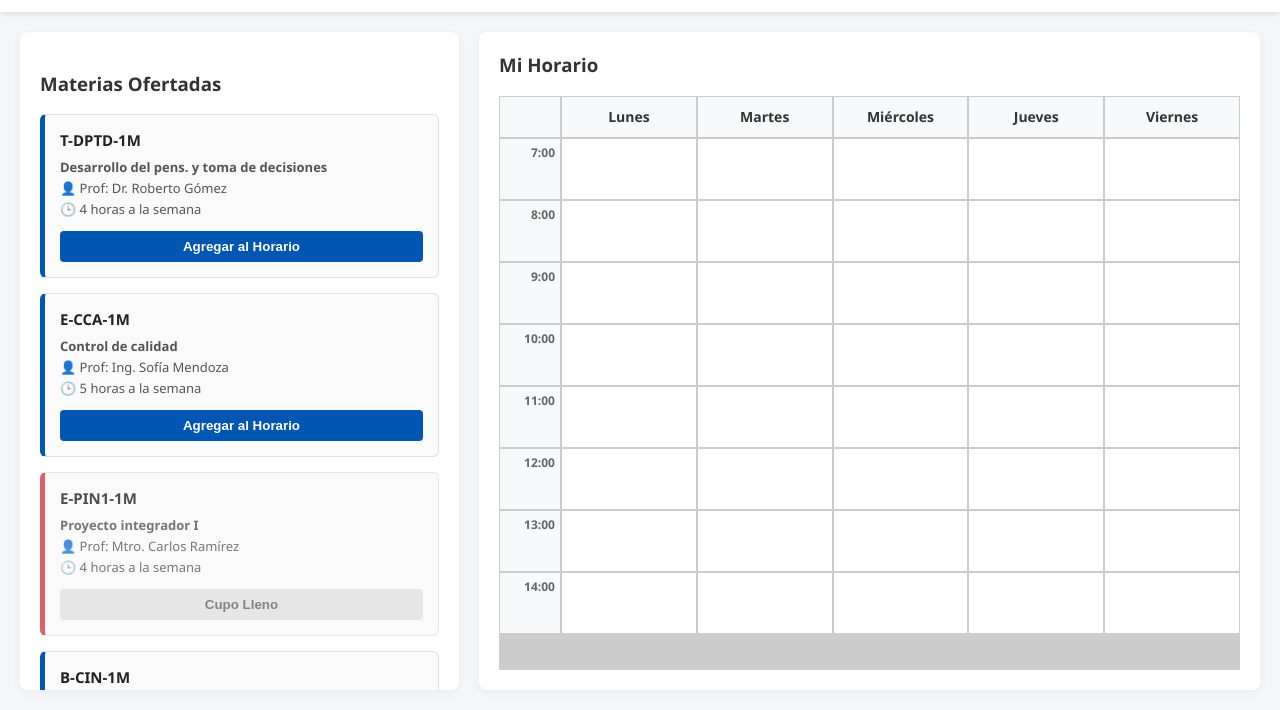
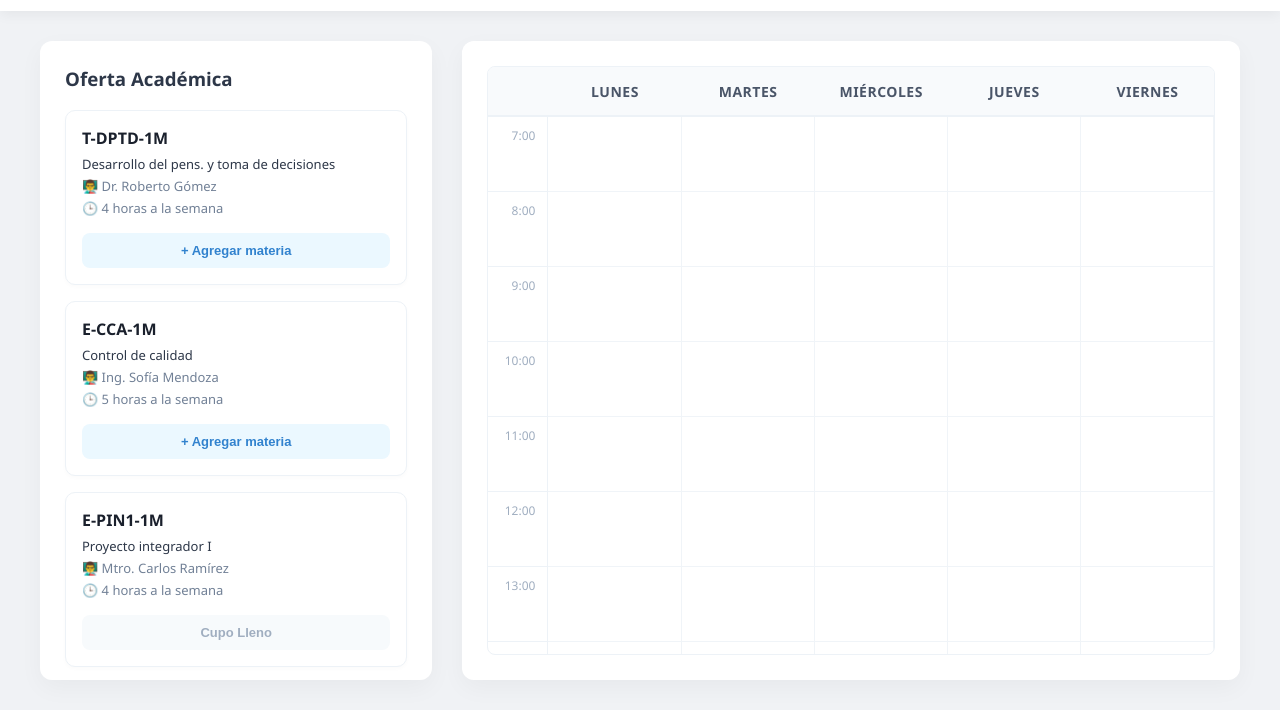
Before and after one commit to xlazal48/xlazal48.github.io, a plain HTML site: page index.html in a window 1280 px wide. Shown: the part 90-800 px from the top of the page. Drawn offline with Linux system fonts and the light colour scheme.

Commit message:
Update index.html

```diff
--- a/index.html
+++ b/index.html
@@ -3,12 +3,12 @@
 <head>
     <meta charset="UTF-8">
     <meta name="viewport" content="width=device-width, initial-scale=1.0">
-    <title>Prototipo - Selección de Horario UPSLP</title>
+    <title>Prototipo V2 - Horario UPSLP</title>
     <style>
         /* ================= ESTILOS GENERALES ================= */
         body {
-            font-family: 'Segoe UI', Tahoma, Geneva, Verdana, sans-serif;
-            background-color: #f4f6f9;
+            font-family: 'Segoe UI', system-ui, -apple-system, sans-serif;
+            background-color: #f0f2f5;
             margin: 0;
             padding: 0;
             color: #333;
@@ -17,72 +17,78 @@
             height: 100vh;
         }
 
-        .top-bar { background-color: #e65c00; height: 15px; width: 100%; }
+        /* Barra UPSLP */
+        .top-bar { background-color: #e65c00; height: 8px; width: 100%; }
 
         .header {
             background: white;
-            padding: 15px 30px;
-            box-shadow: 0 2px 5px rgba(0,0,0,0.1);
+            padding: 20px 40px;
+            box-shadow: 0 4px 12px rgba(0,0,0,0.05);
             display: flex;
             justify-content: space-between;
             align-items: center;
+            z-index: 10;
         }
 
         .main-container {
             display: flex;
             flex: 1;
-            padding: 20px;
-            gap: 20px;
+            padding: 30px 40px;
+            gap: 30px;
             overflow: hidden;
         }
 
-        /* ================= PANEL IZQUIERDO (BUSCADOR) ================= */
+        /* ================= PANEL BUSCADOR (IZQUIERDA) ================= */
         .panel-buscador {
-            width: 35%;
+            width: 32%;
             background: white;
-            border-radius: 8px;
-            padding: 20px;
-            box-shadow: 0 2px 10px rgba(0,0,0,0.05);
+            border-radius: 12px;
+            padding: 25px;
+            box-shadow: 0 8px 24px rgba(0,0,0,0.04);
             overflow-y: auto;
         }
 
         .clase-card {
-            border: 1px solid #e0e0e0;
-            border-left: 5px solid #0056b3;
-            padding: 15px;
-            margin-bottom: 15px;
-            border-radius: 6px;
-            background: #fafafa;
+            border: 1px solid #edf2f7;
+            padding: 16px;
+            margin-bottom: 16px;
+            border-radius: 10px;
+            background: #ffffff;
+            transition: all 0.2s ease;
+            box-shadow: 0 2px 4px rgba(0,0,0,0.02);
         }
 
-        .clase-card.lleno { border-left-color: #dc3545; opacity: 0.8; }
-        .clase-card.agregado { border-left-color: #28a745; background: #e9f7ef; }
+        .clase-card:hover { box-shadow: 0 4px 12px rgba(0,0,0,0.08); transform: translateY(-2px); }
 
-        .clase-card h4 { margin: 0 0 8px 0; color: #222; font-size: 15px; }
-        .clase-card p { margin: 3px 0; font-size: 13px; color: #555; }
+        .clase-card h4 { margin: 0 0 6px 0; color: #1a202c; font-size: 16px; font-weight: 600; }
+        .clase-card p { margin: 4px 0; font-size: 13px; color: #718096; display: flex; align-items: center; gap: 6px; }
 
+        /* Botones modernos */
         .btn {
-            padding: 8px 12px;
+            padding: 10px 16px;
             border: none;
-            border-radius: 4px;
+            border-radius: 8px;
             cursor: pointer;
-            font-weight: bold;
-            margin-top: 10px;
+            font-weight: 600;
+            font-size: 13px;
+            margin-top: 12px;
             width: 100%;
+            transition: all 0.2s;
         }
 
-        .btn-add { background: #0056b3; color: white; }
-        .btn-add:hover { background: #004494; }
-        .btn-remove { background: #dc3545; color: white; }
-        .btn-full { background: #e0e0e0; color: #666; cursor: not-allowed; }
+        .btn-add { background: #ebf8ff; color: #3182ce; }
+        .btn-add:hover { background: #3182ce; color: white; }
+        .btn-remove { background: #fff5f5; color: #e53e3e; }
+        .btn-remove:hover { background: #e53e3e; color: white; }
+        .btn-full { background: #f7fafc; color: #a0aec0; cursor: not-allowed; }
 
-        /* ================= PANEL DERECHO (HORARIO) ================= */
+        /* ================= CALENDARIO (DERECHA) ================= */
         .panel-horario {
-            width: 65%;
+            width: 68%;
             background: white;
-            border-radius: 8px;
-            padding: 20px;
-            box-shadow: 0 2px 10px rgba(0,0,0,0.05);
+            border-radius: 12px;
+            padding: 25px;
+            box-shadow: 0 8px 24px rgba(0,0,0,0.04);
             display: flex;
             flex-direction: column;
         }
@@ -90,46 +96,76 @@
         .horario-grid {
             display: grid;
             grid-template-columns: 60px repeat(5, 1fr);
-            grid-template-rows: 40px repeat(8, 60px);
-            gap: 2px;
-            background-color: #ccc;
-            border: 1px solid #ccc;
+            grid-template-rows: 50px repeat(8, 75px); /* Filas más altas */
+            background-color: white;
             flex: 1;
+            border: 1px solid #edf2f7;
+            border-radius: 8px;
+            overflow: hidden;
+        }
+
+        .celda-header {
+            background: #f8fafc;
+            text-align: center;
+            font-weight: 600;
+            color: #4a5568;
+            padding-top: 15px;
+            font-size: 14px;
+            border-bottom: 2px solid #edf2f7;
+            text-transform: uppercase;
+            letter-spacing: 0.5px;
+        }
+
+        .celda-hora {
+            text-align: right;
+            padding-right: 12px;
+            font-size: 12px;
+            color: #a0aec0;
+            padding-top: 10px;
+            font-weight: 500;
+            border-right: 1px solid #edf2f7;
+            border-bottom: 1px solid #edf2f7;
         }
 
         .celda {
-            background: white;
-            padding: 5px;
-            font-size: 11px;
-            overflow: hidden;
-            transition: all 0.3s;
+            border-right: 1px solid #f0f4f8;
+            border-bottom: 1px solid #f0f4f8;
+            padding: 4px; /* Espacio para que la tarjeta no toque los bordes */
+            position: relative;
         }
 
-        .celda-header {
-            background: #f8f9fa;
-            text-align: center;
-            font-weight: bold;
-            padding-top: 10px;
-            font-size: 14px;
+        /* ================= TARJETAS DE MATERIAS (DENTRO DEL CALENDARIO) ================= */
+        .materia-bloque {
+            height: 90%;
+            width: 95%;
+            border-radius: 8px;
+            padding: 8px;
+            box-sizing: border-box;
+            display: flex;
+            flex-direction: column;
+            justify-content: center;
+            font-size: 11px;
+            line-height: 1.3;
+            box-shadow: 0 2px 6px rgba(0,0,0,0.06);
+            animation: popIn 0.3s cubic-bezier(0.175, 0.885, 0.32, 1.275);
         }
 
-        .celda-hora {
-            background: #f8f9fa;
-            text-align: right;
-            padding-right: 5px;
-            font-size: 12px;
-            color: #666;
-            padding-top: 5px;
-            font-weight: bold;
+        .materia-bloque strong { font-size: 12px; display: block; margin-bottom: 2px; }
+        .materia-bloque span { opacity: 0.85; display: -webkit-box; -webkit-line-clamp: 2; -webkit-box-orient: vertical; overflow: hidden; }
+
+        /* Animación chida al agregar */
+        @keyframes popIn {
+            0% { transform: scale(0.8); opacity: 0; }
+            100% { transform: scale(1); opacity: 1; }
         }
 
-        /* Colores dinámicos para las materias cuando se agregan */
-        .ocupado-1 { background-color: #d1e7dd; border-left: 4px solid #0f5132; color: #0f5132; }
-        .ocupado-2 { background-color: #cff4fc; border-left: 4px solid #055160; color: #055160; }
-        .ocupado-3 { background-color: #f8d7da; border-left: 4px solid #842029; color: #842029; }
-        .ocupado-4 { background-color: #fff3cd; border-left: 4px solid #664d03; color: #664d03; }
-        .ocupado-5 { background-color: #e2e3e5; border-left: 4px solid #41464b; color: #41464b; }
-        .ocupado-6 { background-color: #c29ffa; border-left: 4px solid #4b0082; color: #4b0082; }
+        /* Paleta de colores pastel moderna (Estilo Google Calendar) */
+        .color-1 { background-color: #e8f0fe; color: #1967d2; border-left: 4px solid #1967d2; } /* Azul */
+        .color-2 { background-color: #ceead6; color: #0d652d; border-left: 4px solid #0d652d; } /* Verde */
+        .color-3 { background-color: #fce8e6; color: #c5221f; border-left: 4px solid #c5221f; } /* Rojo */
+        .color-4 { background-color: #fef0db; color: #b06000; border-left: 4px solid #b06000; } /* Naranja */
+        .color-5 { background-color: #f3e8fd; color: #681da8; border-left: 4px solid #681da8; } /* Morado */
+        .color-6 { background-color: #e4f7fb; color: #00838f; border-left: 4px solid #00838f; } /* Cyan */
 
     </style>
 </head>
@@ -138,21 +174,20 @@
     <div class="top-bar"></div>
     <div class="header">
         <div>
-            <h2 style="margin:0;">Inscripciones UPSLP - Modo Prototipo</h2>
-            <p style="margin:5px 0 0 0; color:#666; font-size:14px;">Ingeniería en Manufactura Avanzada</p>
+            <h2 style="margin:0; color:#1a202c; font-size:22px;">Mi Horario - UPSLP</h2>
+            <p style="margin:4px 0 0 0; color:#718096; font-size:14px;">Ingeniería en Manufactura Avanzada</p>
         </div>
-        <div style="text-align: right;">
-            <strong>Créditos seleccionados: <span id="contador-creditos">0</span></strong>
+        <div style="background: #f7fafc; padding: 10px 20px; border-radius: 8px; border: 1px solid #edf2f7;">
+            <span style="color: #4a5568; font-size: 14px;">Materias seleccionadas:</span>
+            <strong style="color: #e65c00; font-size: 18px; margin-left: 8px;" id="contador-creditos">0</strong>
         </div>
     </div>
 
     <div class="main-container">
         <div class="panel-buscador" id="lista-materias">
-            <h3>Materias Ofertadas</h3>
             </div>
 
         <div class="panel-horario">
-            <h3 style="margin-top:0;">Mi Horario</h3>
             <div class="horario-grid" id="cuadricula">
                 </div>
         </div>
@@ -161,167 +196,98 @@
     <script>
         // ================= BASE DE DATOS SIMULADA =================
         const materias = [
-            {
-                id: 1,
-                codigo: "T-DPTD-1M",
-                nombre: "Desarrollo del pens. y toma de decisiones",
-                profesor: "Dr. Roberto Gómez",
-                estado: "disponible",
-                colorClass: "ocupado-1",
-                bloques: ["Lunes-7", "Martes-7", "Miércoles-7", "Jueves-7"]
-            },
-            {
-                id: 2,
-                codigo: "E-CCA-1M",
-                nombre: "Control de calidad",
-                profesor: "Ing. Sofía Mendoza",
-                estado: "disponible",
-                colorClass: "ocupado-2",
-                bloques: ["Lunes-8", "Martes-8", "Miércoles-8", "Jueves-8", "Viernes-8"]
-            },
-            {
-                id: 3,
-                codigo: "E-PIN1-1M",
-                nombre: "Proyecto integrador I",
-                profesor: "Mtro. Carlos Ramírez",
-                estado: "lleno", // Simulamos que ya no hay cupo
-                colorClass: "ocupado-3",
-                bloques: ["Lunes-9", "Martes-9", "Miércoles-9", "Jueves-9"]
-            },
-            {
-                id: 4,
-                codigo: "B-CIN-1M",
-                nombre: "Cálculo integral",
-                profesor: "Dr. Alejandro Vargas",
-                estado: "disponible",
-                colorClass: "ocupado-4",
-                bloques: ["Lunes-12", "Martes-12", "Miércoles-12", "Jueves-12"]
-            },
-            {
-                id: 5,
-                codigo: "E-DIIN-1M",
-                nombre: "Dibujo industrial",
-                profesor: "Arq. Luis Fernando Soto",
-                estado: "disponible",
-                colorClass: "ocupado-5",
-                bloques: ["Lunes-13", "Martes-13", "Miércoles-13", "Jueves-13", "Viernes-13"]
-            },
-            {
-                id: 6,
-                codigo: "E-PFA1-1M",
-                nombre: "Procesos de fabricación I",
-                profesor: "Ing. Valeria Santos",
-                estado: "disponible",
-                colorClass: "ocupado-6",
-                bloques: ["Lunes-10", "Martes-10", "Miércoles-10", "Jueves-10", "Viernes-10", "Viernes-11", "Viernes-12"]
-            }
+            { id: 1, codigo: "T-DPTD-1M", nombre: "Desarrollo del pens. y toma de decisiones", profesor: "Dr. Roberto Gómez", estado: "disponible", colorClass: "color-1", bloques: ["Lunes-7", "Martes-7", "Miércoles-7", "Jueves-7"] },
+            { id: 2, codigo: "E-CCA-1M", nombre: "Control de calidad", profesor: "Ing. Sofía Mendoza", estado: "disponible", colorClass: "color-2", bloques: ["Lunes-8", "Martes-8", "Miércoles-8", "Jueves-8", "Viernes-8"] },
+            { id: 3, codigo: "E-PIN1-1M", nombre: "Proyecto integrador I", profesor: "Mtro. Carlos Ramírez", estado: "lleno", colorClass: "color-3", bloques: ["Lunes-9", "Martes-9", "Miércoles-9", "Jueves-9"] },
+            { id: 4, codigo: "B-CIN-1M", nombre: "Cálculo integral", profesor: "Dr. Alejandro Vargas", estado: "disponible", colorClass: "color-4", bloques: ["Lunes-12", "Martes-12", "Miércoles-12", "Jueves-12"] },
+            { id: 5, codigo: "E-DIIN-1M", nombre: "Dibujo industrial", profesor: "Arq. Luis Fernando Soto", estado: "disponible", colorClass: "color-5", bloques: ["Lunes-13", "Martes-13", "Miércoles-13", "Jueves-13", "Viernes-13"] },
+            { id: 6, codigo: "E-PFA1-1M", nombre: "Procesos de fabricación I", profesor: "Ing. Valeria Santos", estado: "disponible", colorClass: "color-6", bloques: ["Lunes-10", "Martes-10", "Miércoles-10", "Jueves-10", "Viernes-10", "Viernes-11", "Viernes-12"] }
         ];
 
-        // Estado de la aplicación
         let materiasAgregadas = [];
 
-        // ================= DIBUJAR LA CUADRÍCULA EN BLANCO =================
+        // ================= DIBUJAR LA CUADRÍCULA =================
         function inicializarHorario() {
             const grid = document.getElementById('cuadricula');
             const dias = ['Lunes', 'Martes', 'Miércoles', 'Jueves', 'Viernes'];
 
-            // Fila de encabezados (Días)
             grid.innerHTML += `<div class="celda-header"></div>`;
             dias.forEach(dia => grid.innerHTML += `<div class="celda-header">${dia}</div>`);
 
-            // Filas de horas (De 7 a 14 hrs)
             for (let hora = 7; hora <= 14; hora++) {
                 grid.innerHTML += `<div class="celda-hora">${hora}:00</div>`;
-                dias.forEach(dia => {
-                    // Creamos celdas con IDs únicos, ej: "Lunes-7"
-                    grid.innerHTML += `<div class="celda" id="${dia}-${hora}"></div>`;
-                });
+                dias.forEach(dia => grid.innerHTML += `<div class="celda" id="${dia}-${hora}"></div>`);
             }
         }
 
-        // ================= DIBUJAR LA LISTA DE MATERIAS =================
+        // ================= DIBUJAR LA LISTA =================
         function renderizarMaterias() {
             const contenedor = document.getElementById('lista-materias');
-            // Limpiamos excepto el título
-            contenedor.innerHTML = '<h3>Materias Ofertadas</h3>';
+            contenedor.innerHTML = '<h3 style="margin-top:0; color:#2d3748;">Oferta Académica</h3>';
 
             materias.forEach(mat => {
                 const isAgregada = materiasAgregadas.includes(mat.id);
-
                 let botonHTML = '';
-                let extraClass = '';
 
                 if (isAgregada) {
-                    botonHTML = `<button class="btn btn-remove" onclick="quitarMateria(${mat.id})">Quitar del Horario</button>`;
-                    extraClass = 'agregado';
+                    botonHTML = `<button class="btn btn-remove" onclick="quitarMateria(${mat.id})">Quitar del horario</button>`;
                 } else if (mat.estado === 'lleno') {
                     botonHTML = `<button class="btn btn-full" disabled>Cupo Lleno</button>`;
-                    extraClass = 'lleno';
                 } else {
-                    botonHTML = `<button class="btn btn-add" onclick="agregarMateria(${mat.id})">Agregar al Horario</button>`;
+                    botonHTML = `<button class="btn btn-add" onclick="agregarMateria(${mat.id})">+ Agregar materia</button>`;
                 }
 
                 contenedor.innerHTML += `
-                    <div class="clase-card ${extraClass}">
+                    <div class="clase-card" style="${isAgregada ? 'border-color: #cbd5e0; background: #f7fafc;' : ''}">
                         <h4>${mat.codigo}</h4>
-                        <p><strong>${mat.nombre}</strong></p>
-                        <p>👤 Prof: ${mat.profesor}</p>
+                        <p style="color:#2d3748; font-weight:500;">${mat.nombre}</p>
+                        <p>👨‍🏫 ${mat.profesor}</p>
                         <p>🕒 ${mat.bloques.length} horas a la semana</p>
                         ${botonHTML}
                     </div>
                 `;
             });
-
-            // Actualizar contador visual
             document.getElementById('contador-creditos').innerText = materiasAgregadas.length;
         }
 
-        // ================= LÓGICA: AGREGAR Y QUITAR =================
+        // ================= LÓGICA =================
         function agregarMateria(idMateria) {
             const mat = materias.find(m => m.id === idMateria);
 
-            // Verificar colisiones (choque de horarios)
             let hayChoque = false;
             mat.bloques.forEach(bloque => {
-                const celda = document.getElementById(bloque);
-                if (celda.innerHTML !== '') hayChoque = true;
+                if (document.getElementById(bloque).innerHTML !== '') hayChoque = true;
             });
 
             if (hayChoque) {
-                alert("¡Ups! Esta materia choca con otra que ya tienes en tu horario.");
+                alert("¡Ups! Hay un choque de horarios.");
                 return;
             }
 
-            // Pintar en el horario
             mat.bloques.forEach(bloque => {
                 const celda = document.getElementById(bloque);
-                celda.innerHTML = `<strong>${mat.codigo}</strong><br>${mat.nombre}`;
-                celda.className = `celda ${mat.colorClass}`; // Le pone el color
+                // AHORA INSERTAMOS UN DIV CON CLASE ADENTRO DE LA CELDA
+                celda.innerHTML = `
+                    <div class="materia-bloque ${mat.colorClass}">
+                        <strong>${mat.codigo}</strong>
+                        <span>${mat.nombre}</span>
+                    </div>
+                `;
             });
 
             materiasAgregadas.push(idMateria);
-            renderizarMaterias(); // Recargar la lista de la izquierda
+            renderizarMaterias();
         }
 
         function quitarMateria(idMateria) {
             const mat = materias.find(m => m.id === idMateria);
-
-            // Despintar en el horario
-            mat.bloques.forEach(bloque => {
-                const celda = document.getElementById(bloque);
-                celda.innerHTML = '';
-                celda.className = 'celda'; // Vuelve a ser blanca
-            });
-
-            // Quitar del array
+            mat.bloques.forEach(bloque => { document.getElementById(bloque).innerHTML = ''; });
             materiasAgregadas = materiasAgregadas.filter(id => id !== idMateria);
-            renderizarMaterias(); // Recargar la lista de la izquierda
+            renderizarMaterias();
         }
 
-        // ================= INICIAR APP =================
         inicializarHorario();
         renderizarMaterias();
-
     </script>
 </body>
 </html>
```
